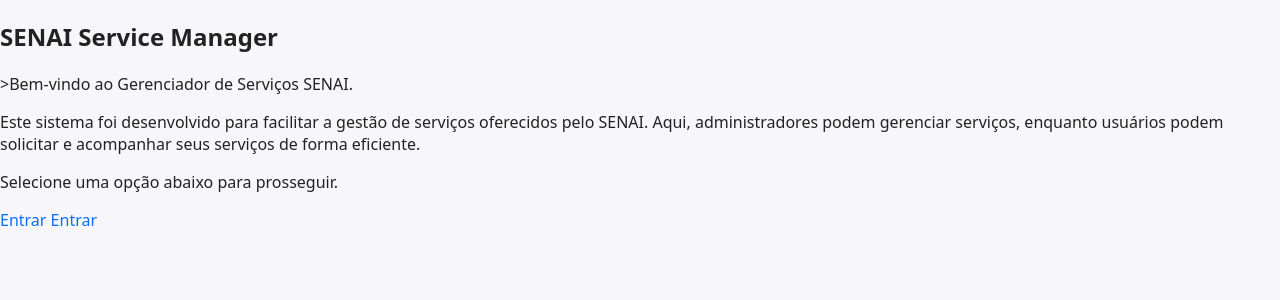
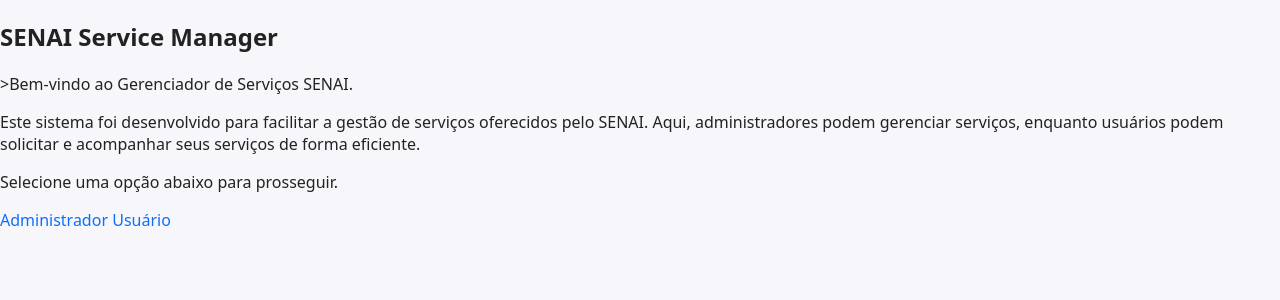
Before and after one commit to Tiagotj7/hackatonsenai_tj7_chenzo, a PHP site: page / in a window 1280 px wide. Shown: the top 300 px of the page. Run offline with PHP 8.4, Linux system fonts and the light colour scheme.

Commit message:
Update index.php

```diff
--- a/index.php
+++ b/index.php
@@ -26,8 +26,8 @@
       </section>
       <section class="selection">
         <p>Selecione uma opção abaixo para prosseguir.</p>
-        <a id="selection_admin" href="/admin/login.php">Entrar</a>
-        <a id="selection_users" href="users/interface.php">Entrar</a>
+        <a id="selection_admin" href="/admin/login.php">Administrador</a>
+        <a id="selection_users" href="users/interface.php">Usuário</a>
       </section>
     </main>
   </body>
```
